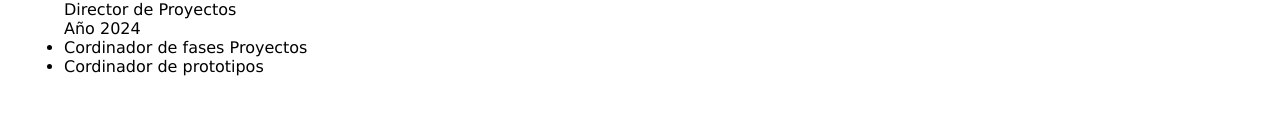
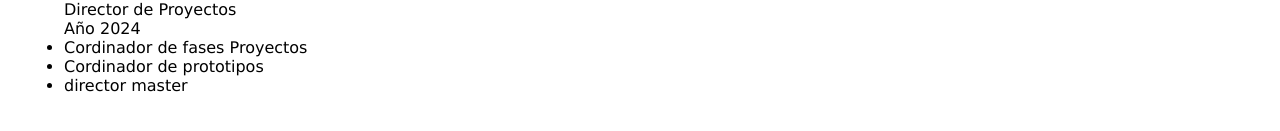
Before and after one commit to Davidcalle77/Portafolio-Junior, a plain HTML site: page index.html in a window 1280 px wide. Shown: the part 1196-1327 px from the top of the page. Drawn offline with Linux system fonts and the light colour scheme.

Commit message:
agregue experiencia director

```diff
--- a/index.html
+++ b/index.html
@@ -61,6 +61,7 @@
             <ul>
               <li>Cordinador de fases Proyectos</li>
               <li>Cordinador de prototipos</li>
+              <li>director master</li>
             </ul>
             </div>
         </section>
```
